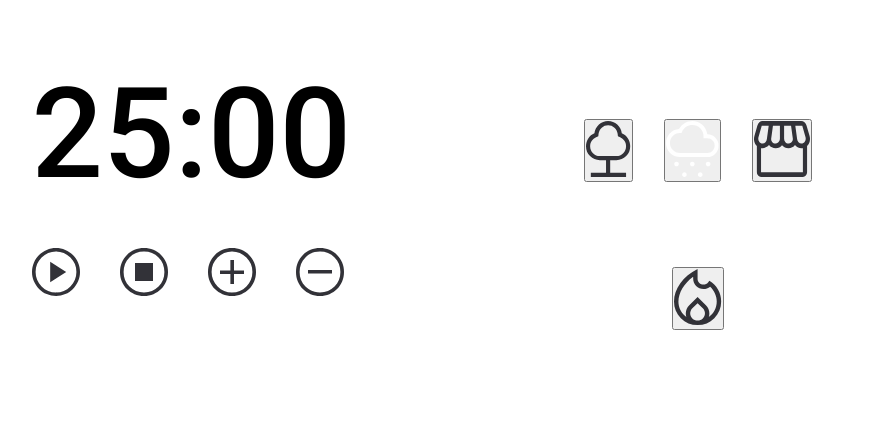
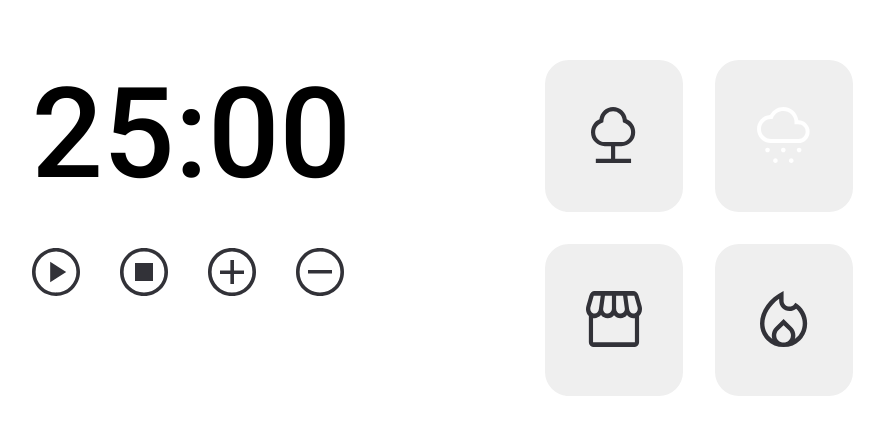
Before and after one commit to gabriel-assana/FocusTimer-2.0, a plain HTML site: page index.html in a window 1280 px wide. Shown: the part 172-606 px from the top of the page, without its empty margins (198-1082 px from the left). Drawn offline with Linux system fonts and the light colour scheme.

Commit message:
finalizado layout

```diff
--- a/style.css
+++ b/style.css
@@ -54,3 +54,22 @@ main{
     width: 31.2rem;
     height: 4.8rem;
 }
+
+.sons{
+    display: flex;
+    flex-wrap: wrap;
+    gap: 3.2rem;
+
+    width: 30.8rem;
+    height: 33.6rem;
+}
+
+.sons button{
+
+
+    width: 13.8rem;
+    height: 15.2rem;
+
+    border: none;
+    border-radius: 2.4rem;
+}
```
